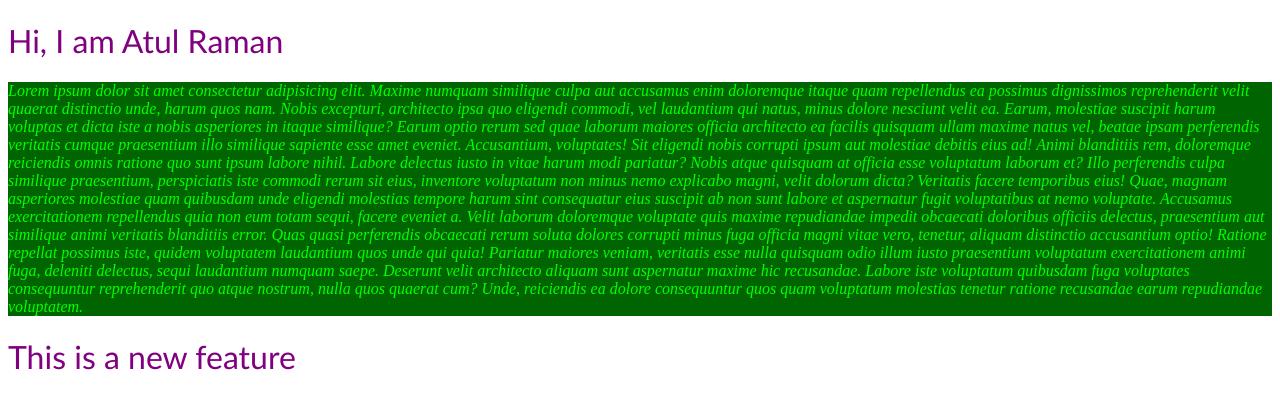
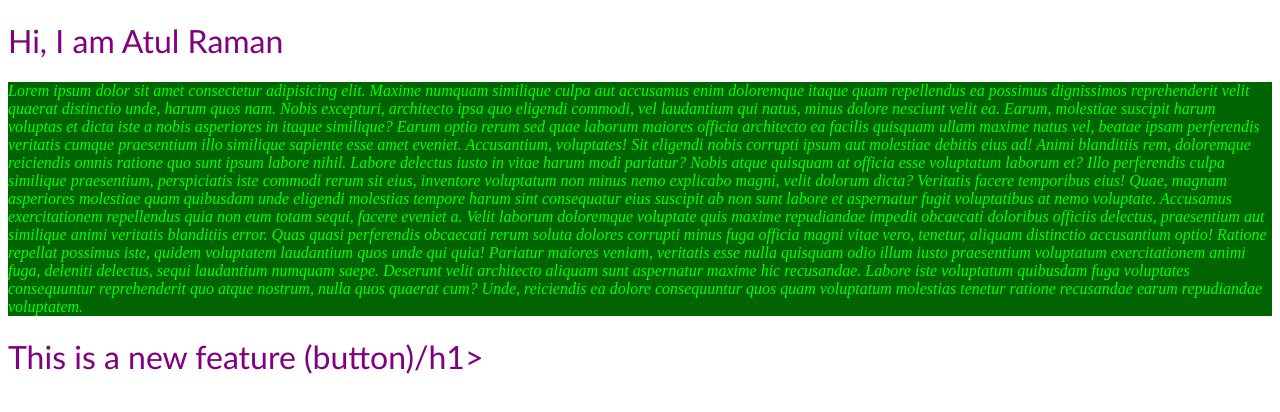
Before and after one commit to 23Atul/LocalRepo, a plain HTML site: page index.html in a window 1280 px wide. Drawn offline with Linux system fonts and the light colour scheme.

```diff
--- a/index.html
+++ b/index.html
@@ -21,6 +21,6 @@
         Labore iste voluptatum quibusdam fuga voluptates consequuntur reprehenderit quo atque nostrum, nulla quos quaerat cum? Unde, reiciendis ea dolore consequuntur quos quam voluptatum molestias tenetur ratione recusandae earum repudiandae voluptatem.
     </p>
 
-    <h1>This is a new feature</h1>
+    <h1>This is a new feature (button)/h1>
 </body>
 </html>
```
